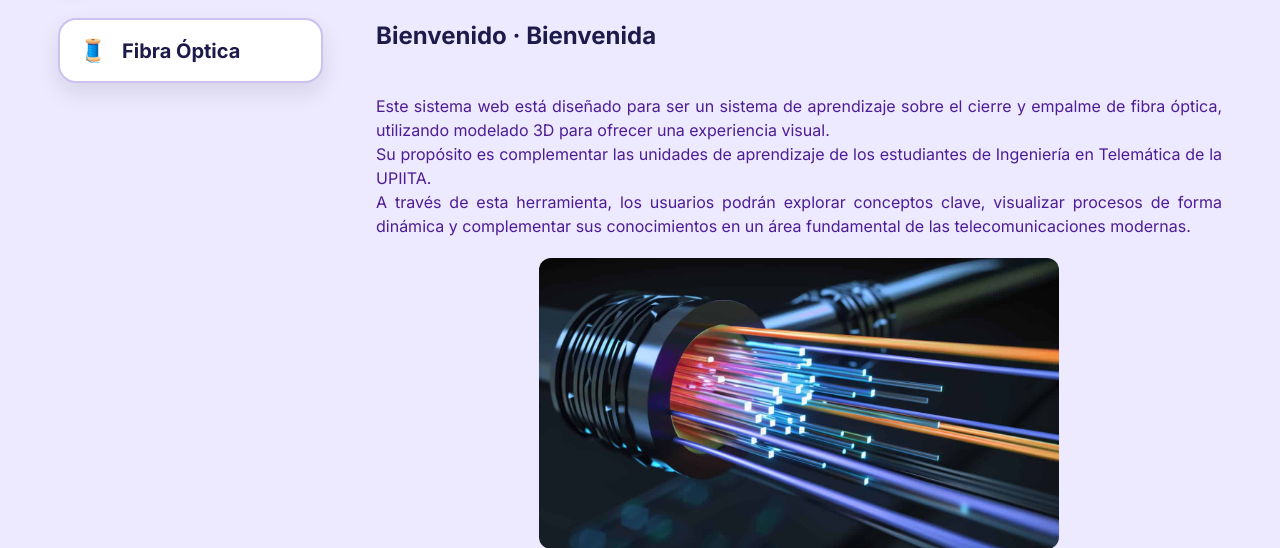
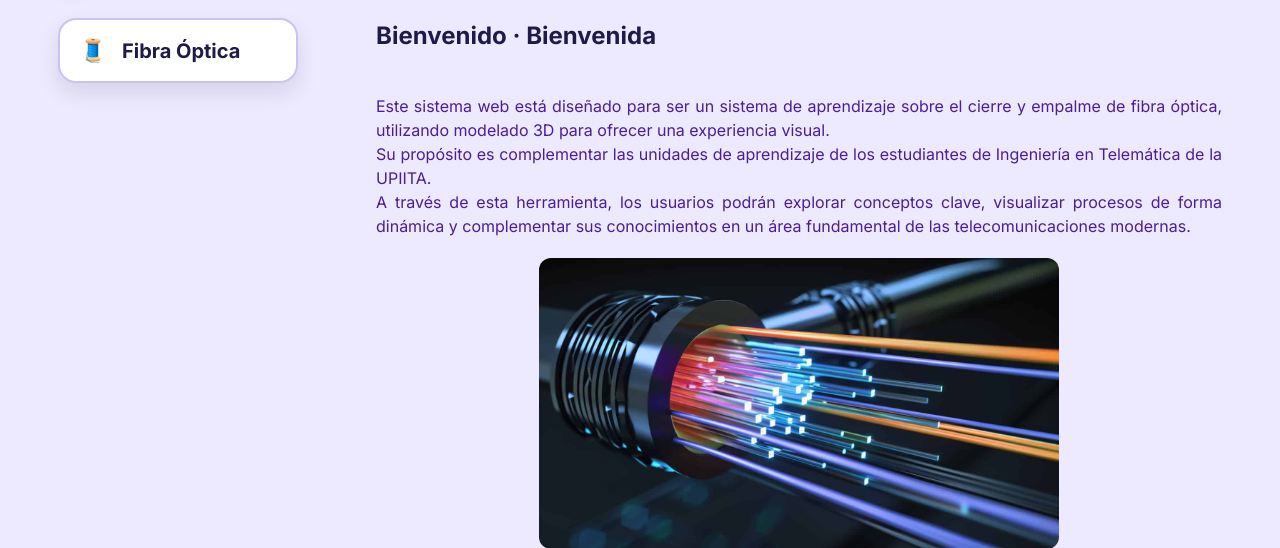
Before and after one commit to karla22rios/fo-learn, a Django app: page / in a window 1280 px wide. Shown: the part 64-612 px from the top of the page. Run offline with Django 5.2, Linux system fonts and the light colour scheme; data comes from the database, SQL or seed files in the repository.

Commit message:
Agregamos sidebar2

```diff
--- a/static/css/site.css
+++ b/static/css/site.css
@@ -147,7 +147,7 @@ hr.sep{
   gap:12px;
 
   /* AQUÍ se hace “más corto” el botón */
-  width: 265px;          /* <- ajusta si quieres más corto */
+  width: 240px;          /* <- ajusta si quieres más corto */
   max-width: 100%;
   padding:14px 16px;
 
```
